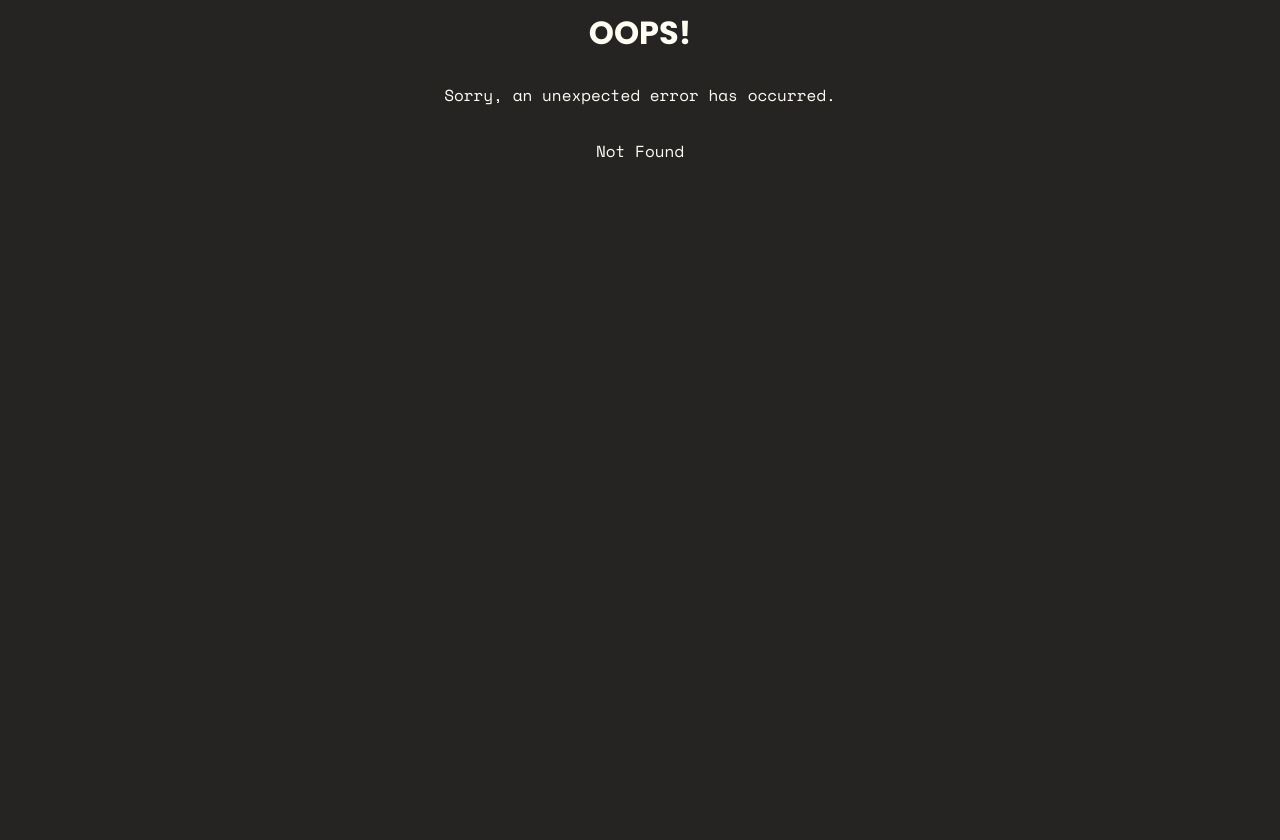
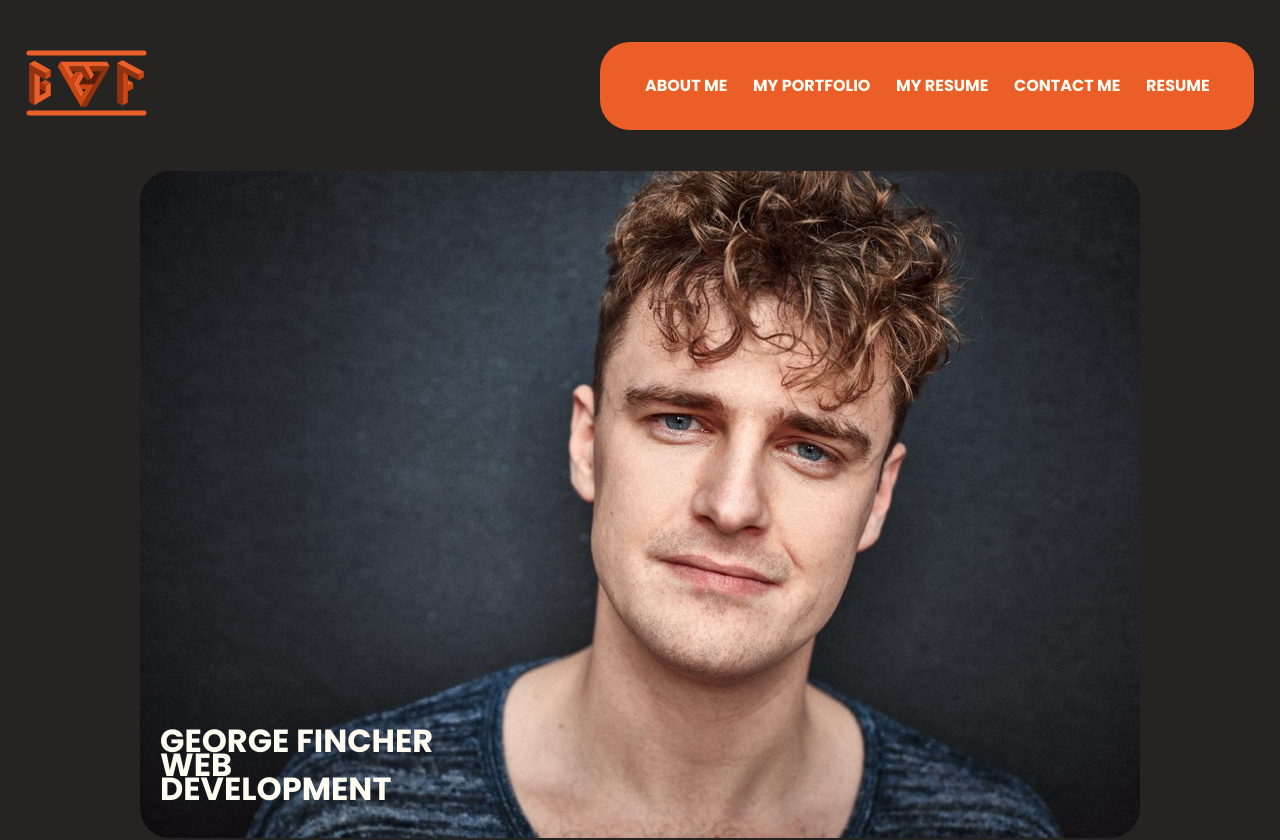
Before and after one commit to TheInfamousGrim/george-fincher-react-portfolio, a React (Vite) app: page /george-fincher-react-portfolio/about in a window 1280 px wide. Before the commit this address had no page. Shown: the top 840 px of the page. Built offline with nearby package versions, Linux system fonts and the light colour scheme.

Commit message:
Fix: Fix broken routes for deployed site
Fixed the broken routes for the deployed site as I changed the
base in the vite.config file.

```diff
--- a/src/App.jsx
+++ b/src/App.jsx
@@ -12,7 +12,7 @@ import ErrorPage from './components/ErrorPage';
 
 const App = createBrowserRouter([
     {
-        path: '/',
+        path: '/george-fincher-react-portfolio',
         element: <RootLayout />,
         errorElement: <ErrorPage />,
         children: [
@@ -30,8 +30,8 @@ const App = createBrowserRouter([
             },
             {
                 path: 'contact',
-                element: <ContactForm />
-            }
+                element: <ContactForm />,
+            },
         ],
     },
 ]);
--- a/src/components/Header.jsx
+++ b/src/components/Header.jsx
@@ -14,22 +14,22 @@ function Header() {
                 <nav>
                     <ul className="navigation-menu">
                         <li className="about-me-item nav-item">
-                            <Link to="/about" id="about-me-link">
+                            <Link to="/george-fincher-react-portfolio/about" id="about-me-link">
                                 about me
                             </Link>
                         </li>
                         <li className="about-me-item nav-item">
-                            <Link to="/portfolio" id="projects-link">
+                            <Link to="/george-fincher-react-portfolio/portfolio" id="projects-link">
                                 My Portfolio
                             </Link>
                         </li>
                         <li className="my-work nav-item">
-                            <Link to="/resume" id="my-work-link">
+                            <Link to="/george-fincher-react-portfolio/resume" id="my-work-link">
                                 My Resume
                             </Link>
                         </li>
                         <li className="contact-me-item nav-item">
-                            <Link to="/contact" id="contact-me-link">
+                            <Link to="/george-fincher-react-portfolio/contact" id="contact-me-link">
                                 contact me
                             </Link>
                         </li>
```
